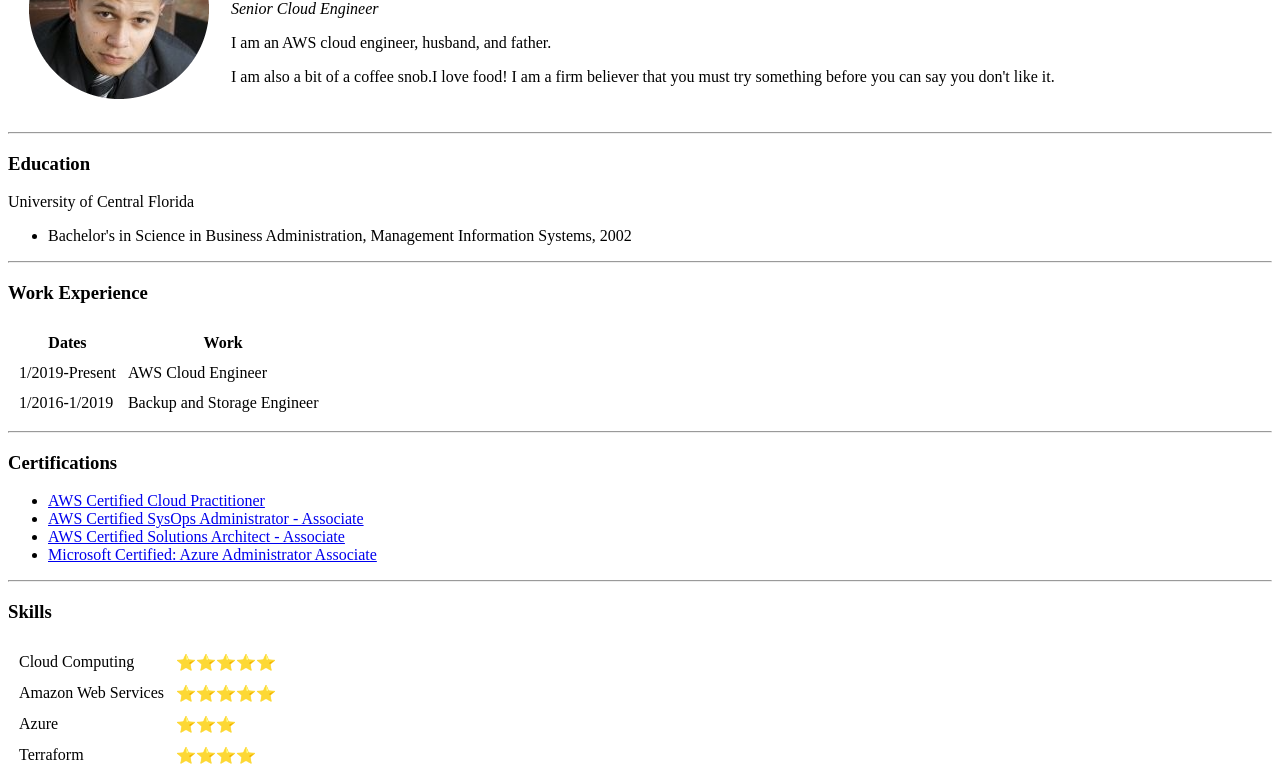
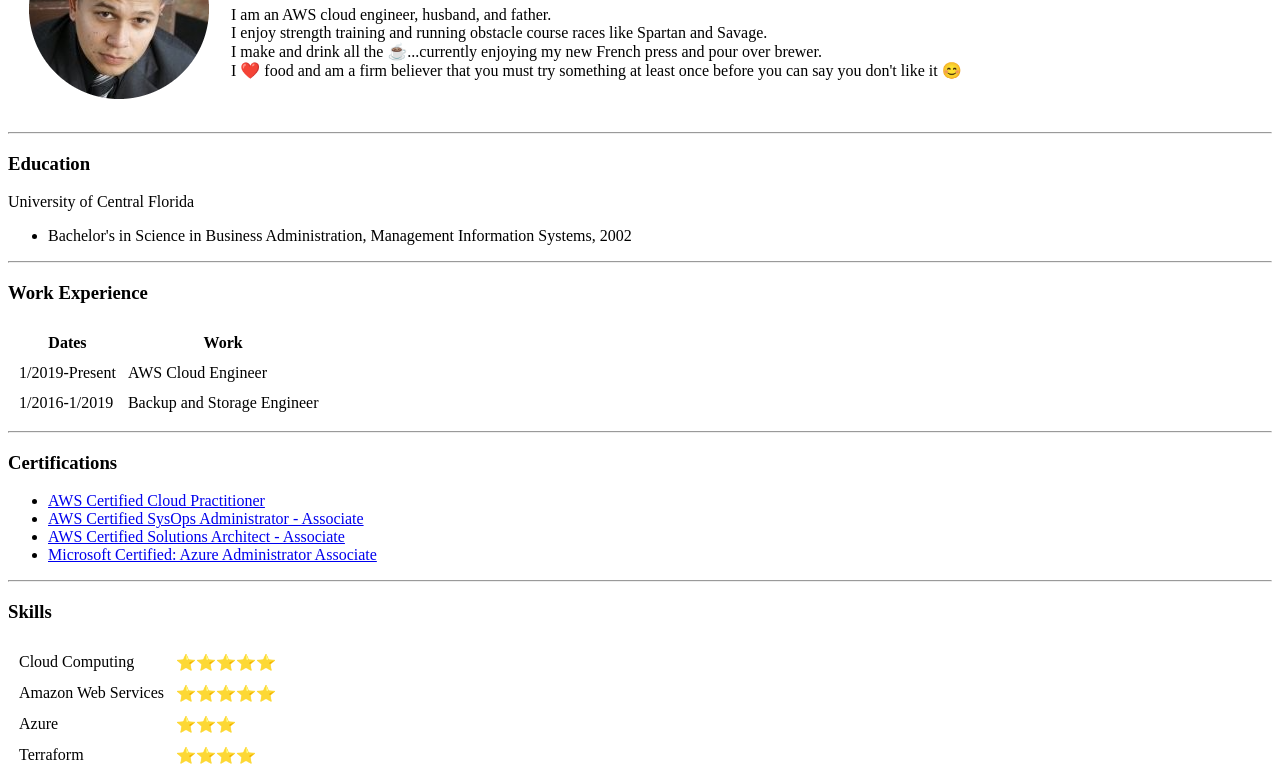
Before and after one commit to cmhuss/cmhuss.github.io, a plain HTML site: page index.html in a window 1280 px wide. Shown: the part 110-883 px from the top of the page. Drawn offline with Linux system fonts and the light colour scheme.

Commit message:
Update description

```diff
--- a/index.html
+++ b/index.html
@@ -10,9 +10,10 @@
             <td><img src="images/chuss-profile-circle-crop.png" alt="Chris profile picture"></td>
             <td>
             <h1>Chris Huss</h1>
-            <p><em>Senior Cloud Engineer</em></p>
-            <p>I am an AWS cloud engineer, husband, and father.</p>
-            <p>I am also a bit of a coffee snob.I love food! I am a firm believer that you must try something before you can say you don't like it.</p>
+            <p>I am an AWS cloud engineer, husband, and father.<br>
+                I enjoy strength training and running obstacle course races like Spartan and Savage.<br>
+                I make and drink all the ☕...currently enjoying my new French press and pour over brewer.<br>
+                I ❤️ food and am a firm believer that you must try something at least once before you can say you don't like it 😊</p>
             </td>
         </tr>
     </table>
```
